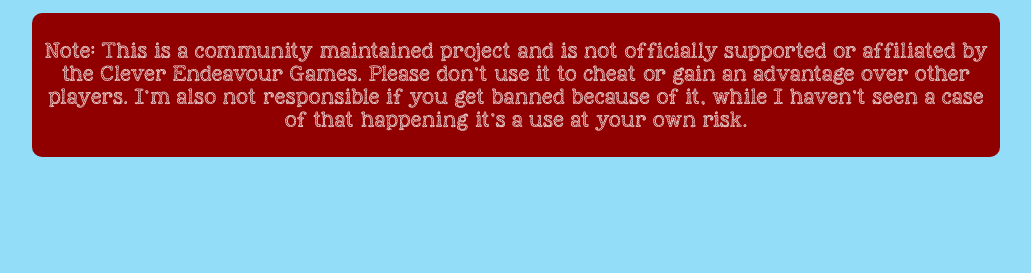
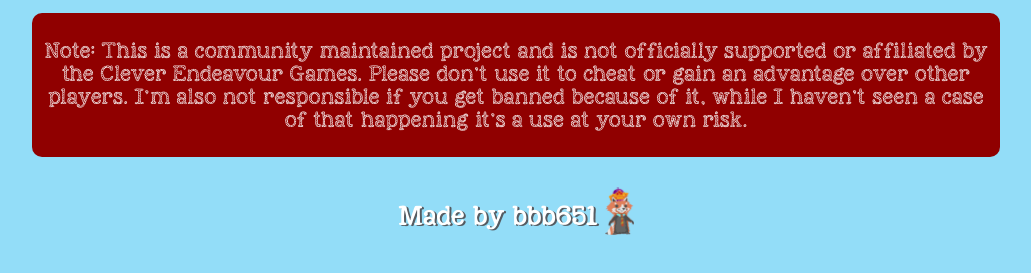
Before and after one commit to UltimateModLoader/UltimateModLoader.github.io, a plain HTML site: page index.html in a window 1280 px wide. Shown: the part 115-388 px from the top of the page, without its empty margins (124-1155 px from the left). Drawn offline with Linux system fonts and the light colour scheme.

Commit message:
Added footer

```diff
--- a/index.html
+++ b/index.html
@@ -20,6 +20,11 @@
 				happening it's a use at your own risk.</p>
 		</div>
 	</main>
+	<footer>
+		<p>Made by bbb651
+			<img class="avatar" src="./images/avatar.png" alt="">
+		</p>
+	</footer>
 </body>
 
 </html>
--- a/style.css
+++ b/style.css
@@ -19,6 +19,13 @@
 	text-align: center;
 }
 
+footer {
+	display: inline;
+	text-align: center;
+	margin-top: 1rem;
+	font-size: 1.25em;
+}
+
 .warning-container {
 	background: rgb(144, 0, 0);
 	width: 75%;
@@ -31,3 +38,9 @@
 	text-shadow: none;
 	font-family: KgNextToMeSketched;
 }
+
+.avatar {
+	position: relative;
+	height: 3rem;
+	top: 10px;
+}
```
Also changed, not shown: images/avatar.png (added).
